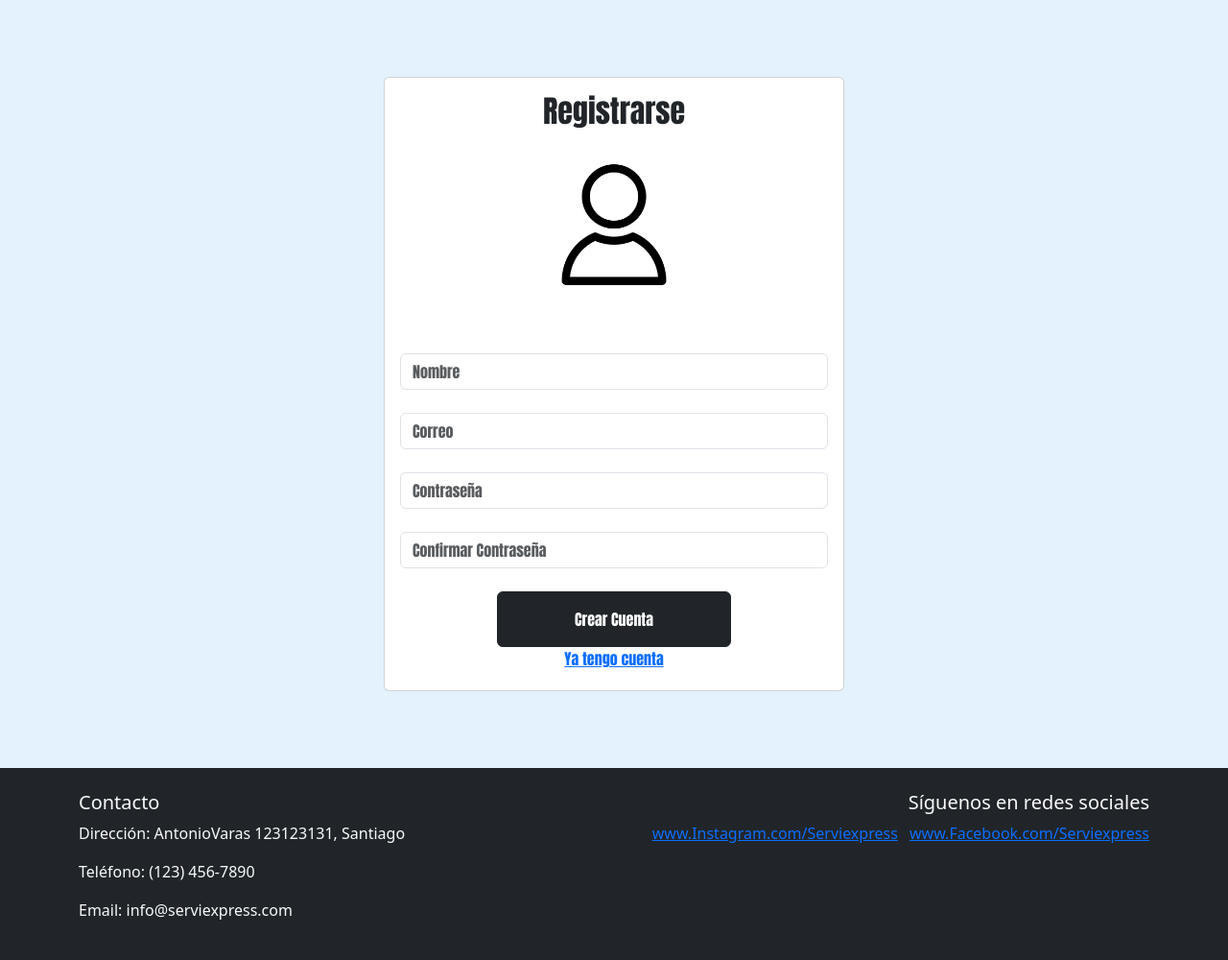
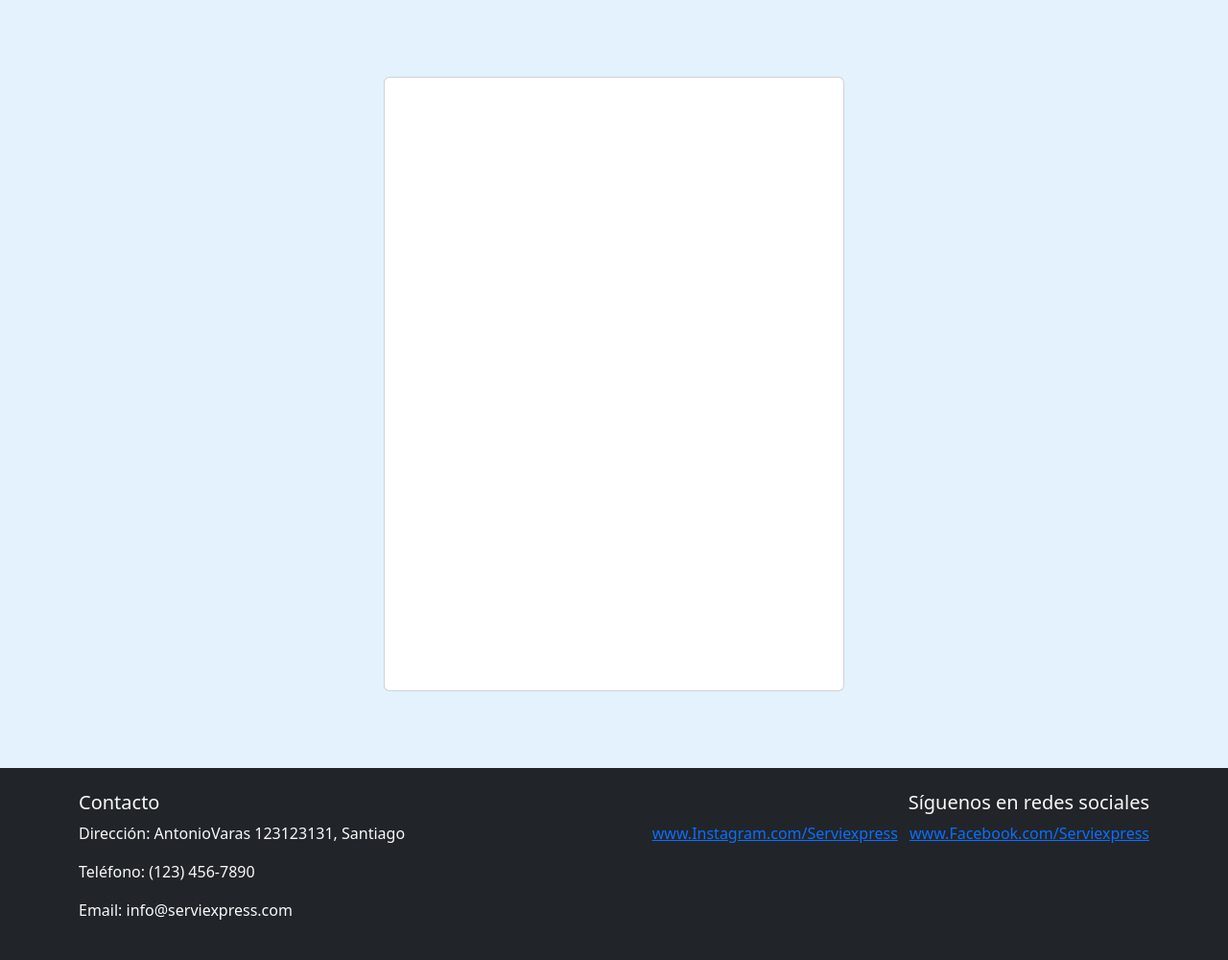
Before and after one commit to DiInfantas/DJServiexpress, a Django app: template core/templates/core/ingresar_vehiculo.html in a window 1280 px wide. Shown: the part 58-1058 px from the top of the page at 96% size. Run offline with Django 4.2, Linux system fonts and the light colour scheme; the template is opened without the code that fills it, so the values that code supplies are empty.

Commit message:
Pre_Alert

```diff
--- a/core/templates/core/ingresar_vehiculo.html
+++ b/core/templates/core/ingresar_vehiculo.html
@@ -8,20 +8,7 @@
     <div class="card" style="width: 30rem; height: 40rem; margin: auto; margin-top: 5rem; margin-bottom: 5rem;">
       <div class="card-body">
         <form onsubmit="msglogin(event)" style="text-align: center;">
-          <h2>Registrarse</h2>
-          <br>
-          <img src="{% static 'img/login.png'%}" style=" width: 30%; height: 35%; padding-bottom: 15%;">
-          <input type="text" class="form-control" placeholder="Nombre" aria-label="Username" aria-describedby="addon-wrapping">
-          <br>
-          <input type="text" class="form-control" placeholder="Correo" aria-label="Username" aria-describedby="addon-wrapping">
-          <br>
-          <input type="password" class="form-control" placeholder="Contraseña" aria-label="Username" aria-describedby="addon-wrapping">
-          <br>
-          <input type="password" class="form-control" placeholder="Confirmar Contraseña" aria-label="Username" aria-describedby="addon-wrapping">
-          <br>
-          <button type="submit" class="btn btn-dark" style="padding-top: 1rem; padding-bottom: 1rem; padding-left: 5rem; padding-right: 5rem;">Crear Cuenta</button>
-          <br>
-          <a href="{% url 'login' %}">Ya tengo cuenta</a>
+
         </form>
       </div>
     </div>
--- a/core/templates/core/tomadehoras.html
+++ b/core/templates/core/tomadehoras.html
@@ -11,7 +11,7 @@
             <div class="card-body" style="text-align: center;">
                 <div class="container mt-5">
                     <h1>Toma de Horas - Taller de Vehículos</h1>
-                    <form action="" method="POST">
+                    <form onsubmit="msglogin(event)" method="POST">
                         {% csrf_token %}
                         {{ form.as_p }}
 
```
Also changed, not shown: core/templates/core/hora.html (renamed from core/templates/hora.html).
